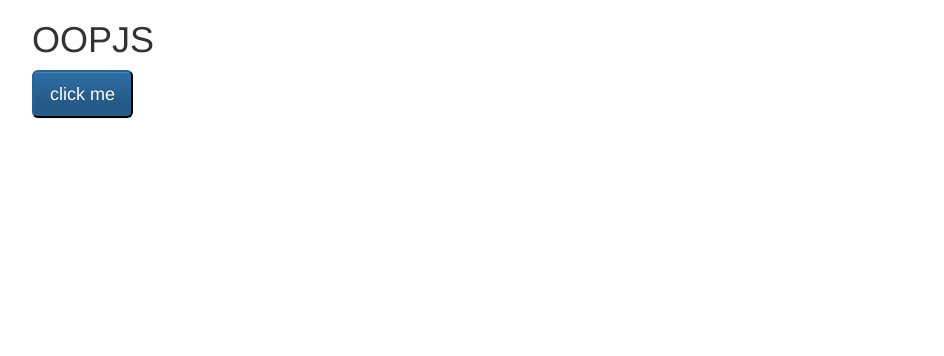
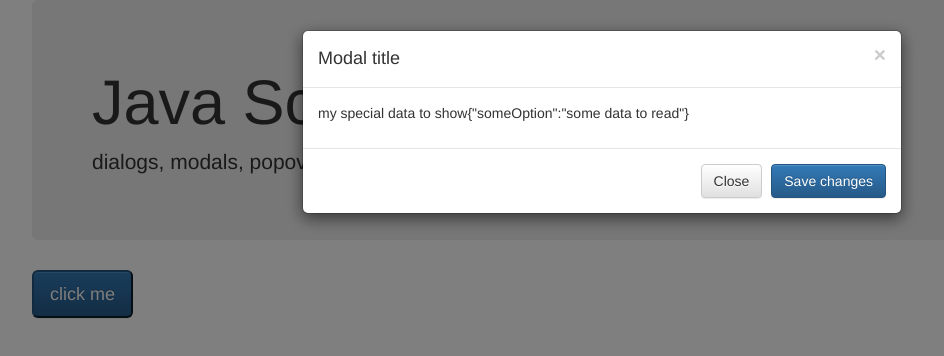
Before and after one commit to cbaeza/oojs, a website: page docs/index.html in a window 1280 px wide. Both pictures are taken after a click on the button "click me". Shown: the whole page, without its empty margins (38-982 px from the left). Drawn offline with nearby package versions, Linux system fonts and the light colour scheme.

Commit message:
add more improvements

```diff
--- a/docs/index.html
+++ b/docs/index.html
@@ -5,22 +5,44 @@
 	<meta http-equiv="X-UA-Compatible" content="IE=edge">
 	<meta name="viewport" content="width=device-width, initial-scale=1">
 	<title>OOJS</title>
-
-	<link rel="stylesheet" href="/bower_components/bootstrap/dist/css/bootstrap.min.css"/>
-	<link rel="stylesheet" href="/bower_components/bootstrap/dist/css/bootstrap-theme.min.css"/>
+	<link rel="stylesheet" href="/bower_components/bootstrap/dist/css/bootstrap.min.css" />
+	<link rel="stylesheet" href="/bower_components/bootstrap/dist/css/bootstrap-theme.min.css" />
 	<script type="application/javascript" src="/bower_components/jquery/dist/jquery.min.js"></script>
 
 </head>
+
 <body>
-<div class="container">
-	<h1>OOPJS</h1>
-	<button id="myButton"
-	        class="btn-primary btn-lg"
-	        data-button-click="my-data">click me</button>
-</div>
+	<div class="container">
+		<div class="jumbotron">
+			<h1>Java Script Fun</h1>
+			<p>dialogs, modals, popovers, tooltips...in progress</p>
+		</div>
+		<button id="myButton" class="btn-primary btn-lg" data-button-click="my special data to show">click me</button>
+	</div>
 
-<!-- TODO: use requirejs to load all libraries -->
-<script src="../src/PopUpManager.js"></script>
-<script type="application/javascript" src="/bower_components/bootstrap/dist/js/bootstrap.min.js"></script>
+
+	<!-- Modal -->
+	<div id="myModal" class="modal fade" tabindex="-1" role="dialog" aria-labelledby="myModalLabel">
+		<div class="modal-dialog" role="document">
+			<div class="modal-content">
+				<div class="modal-header">
+					<button type="button" class="close" data-dismiss="modal" aria-label="Close"><span aria-hidden="true">&times;</span></button>
+					<h4 class="modal-title" id="myModalLabel">Modal title</h4>
+				</div>
+				<div class="modal-body">
+
+				</div>
+				<div class="modal-footer">
+					<button type="button" class="btn btn-default" data-dismiss="modal">Close</button>
+					<button type="button" class="btn btn-primary">Save changes</button>
+				</div>
+			</div>
+		</div>
+	</div>
+
+	<!-- TODO: use requirejs to load all libraries -->
+	<script src="../src/PopUpManager.js"></script>
+	<script type="application/javascript" src="/bower_components/bootstrap/dist/js/bootstrap.min.js"></script>
 </body>
+
 </html>
--- a/src/PopUpManager.js
+++ b/src/PopUpManager.js
@@ -1,13 +1,18 @@
-$(function () {
+(function () {
+	'use strict';
+
 	var PopUpManager = (function () {
 
+		var options;
 		/**
 		 * A simple constructor
 		 * @constructor
 		 */
-		function PopUpManager() {
+		function PopUpManager(options) {
 			var c = this;
-			console.log("constructor!");
+			c.options = options;
+			//console.log("constructor!");
+			console.log(c.options);
 			c.init();
 		}// constructor
 
@@ -15,20 +20,20 @@ $(function () {
 		 * init some things
 		 */
 		PopUpManager.prototype.init = function () {
-			console.log("init PopUpManager!");
+			//console.log("init");
 			var c = this,
 				$button = $('#myButton');
 
 			console.log($button.text());
-			if( $button !== undefined){
-				//console.log('set click event');
-				$button.click(function(event){
-						event.preventDefault();
-						event.stopPropagation();
-						console.log('button click');
-						alert($button.attr('data-button-click'));
-					}//handler for click event
-				);//click
+			if (typeof $button !== 'undefined' && $button !== null) {
+				console.log('set click event');
+				$button.click(function (event) {
+					event.preventDefault();
+					event.stopPropagation();
+					$('.modal-body').empty();
+					$('.modal-body').append('<p>' + $(this).attr('data-button-click') + JSON.stringify(c.options) + '</p>');
+					$('#myModal').modal('show');
+				});//click
 			}//if
 		};// init
 
@@ -36,5 +41,6 @@ $(function () {
 
 	})();// PopUpManager
 
-	new PopUpManager();
-});
+	var options = { someOption: 'some data to read' };
+	new PopUpManager(options);
+}).call(this);
```
Also changed, not shown: src/templates/modal.html (added, +3 -0 lines), dist/popupmanager.min.js.
